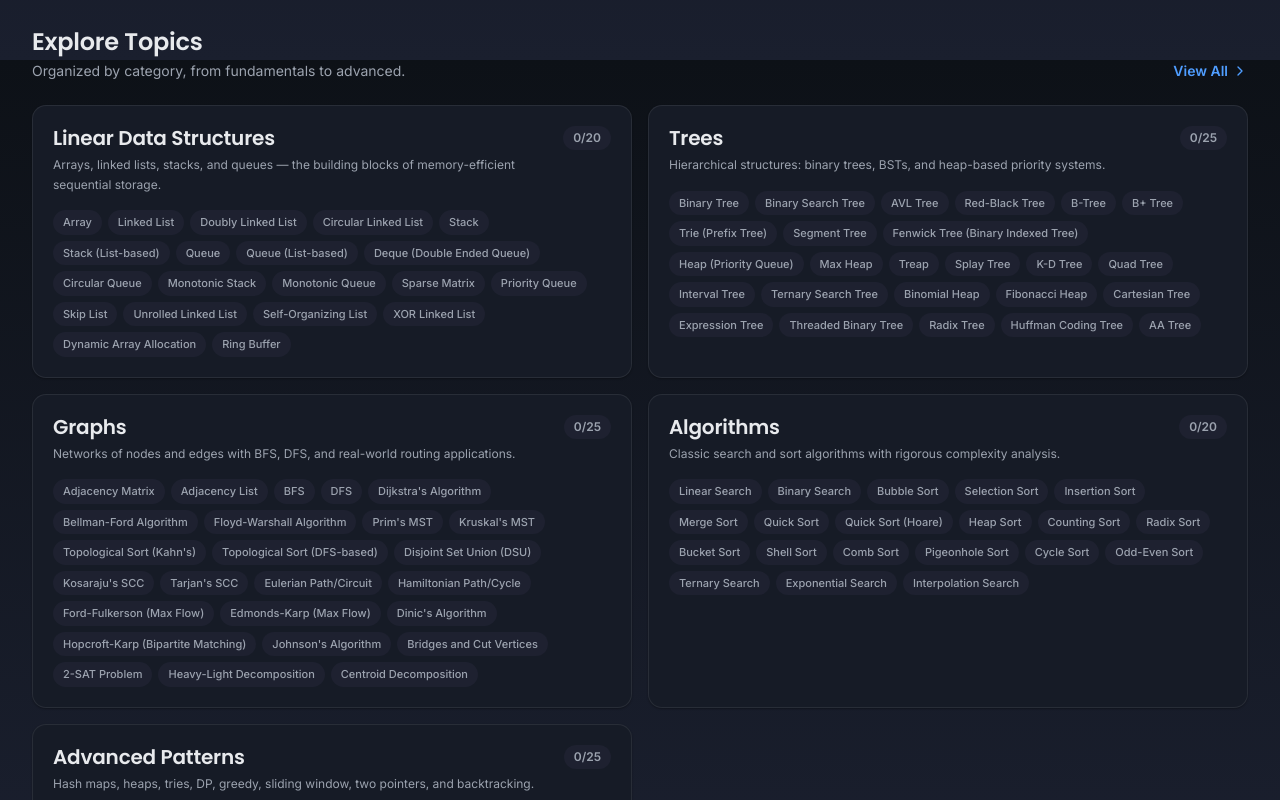
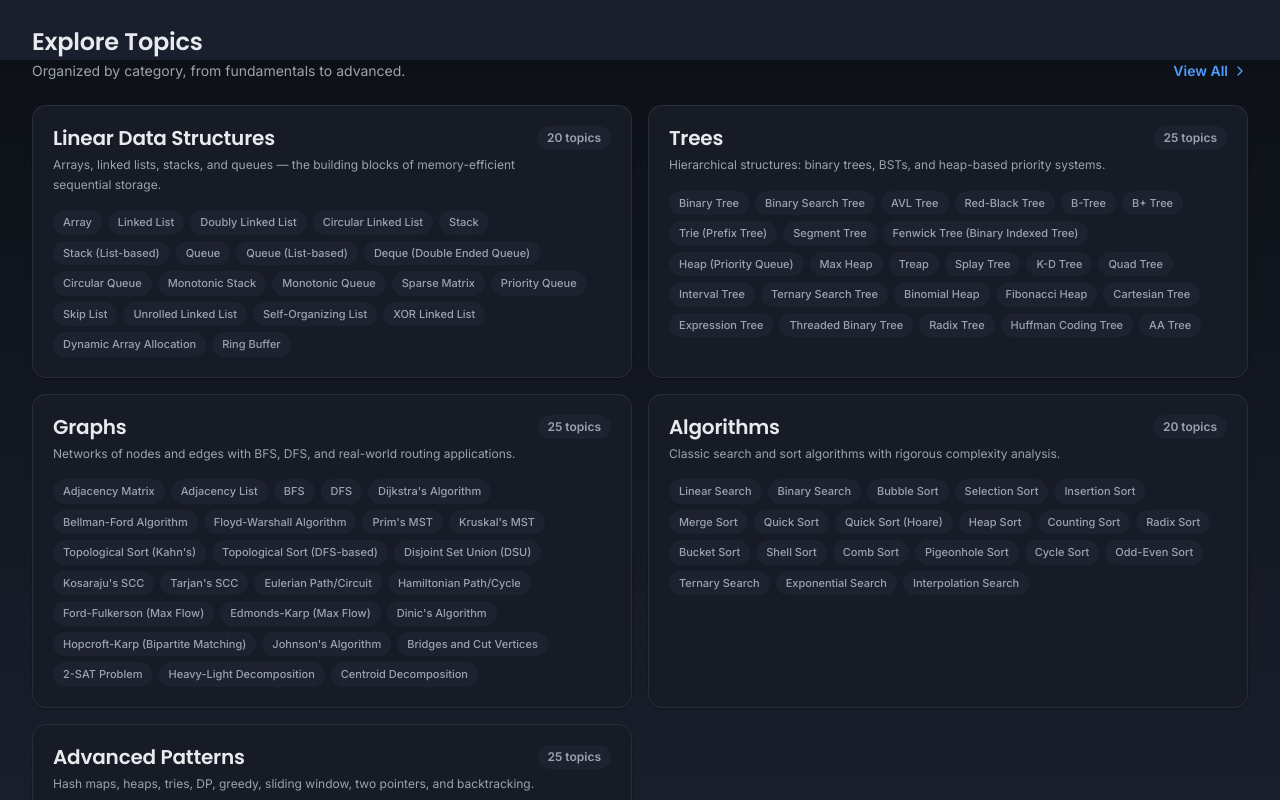
Before and after one commit to Tanvir284/Dsa-house, a Next.js app: page / in a window 1280 px wide. Shown: the part 1540-2340 px from the top of the page. Built offline with nearby package versions, Linux system fonts and the light colour scheme; no server answers.

Commit message:
fix(home): show topic count for guests instead of 0/N progress

```diff
--- a/src/app/page.tsx
+++ b/src/app/page.tsx
@@ -319,7 +319,7 @@ export default function Home() {
                     <p className="text-xs text-muted-foreground mt-1 leading-relaxed">{cat.description}</p>
                   </div>
                   <span className="text-xs font-semibold text-muted-foreground bg-surface px-2.5 py-1 rounded-full shrink-0">
-                    {catCompleted}/{catTopics.length}
+                    {profile ? `${catCompleted}/${catTopics.length}` : `${catTopics.length} topics`}
                   </span>
                 </div>
 
```
